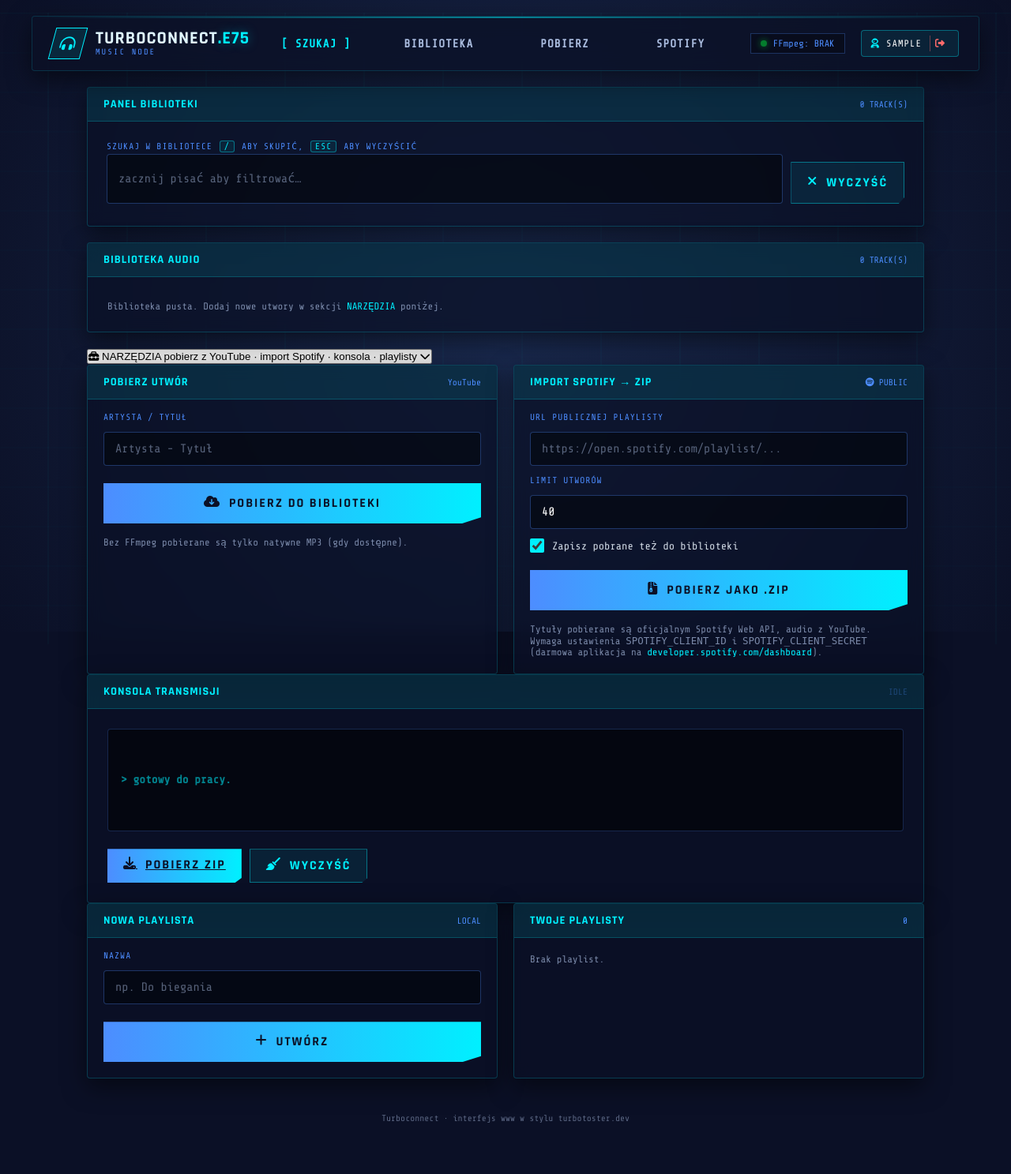
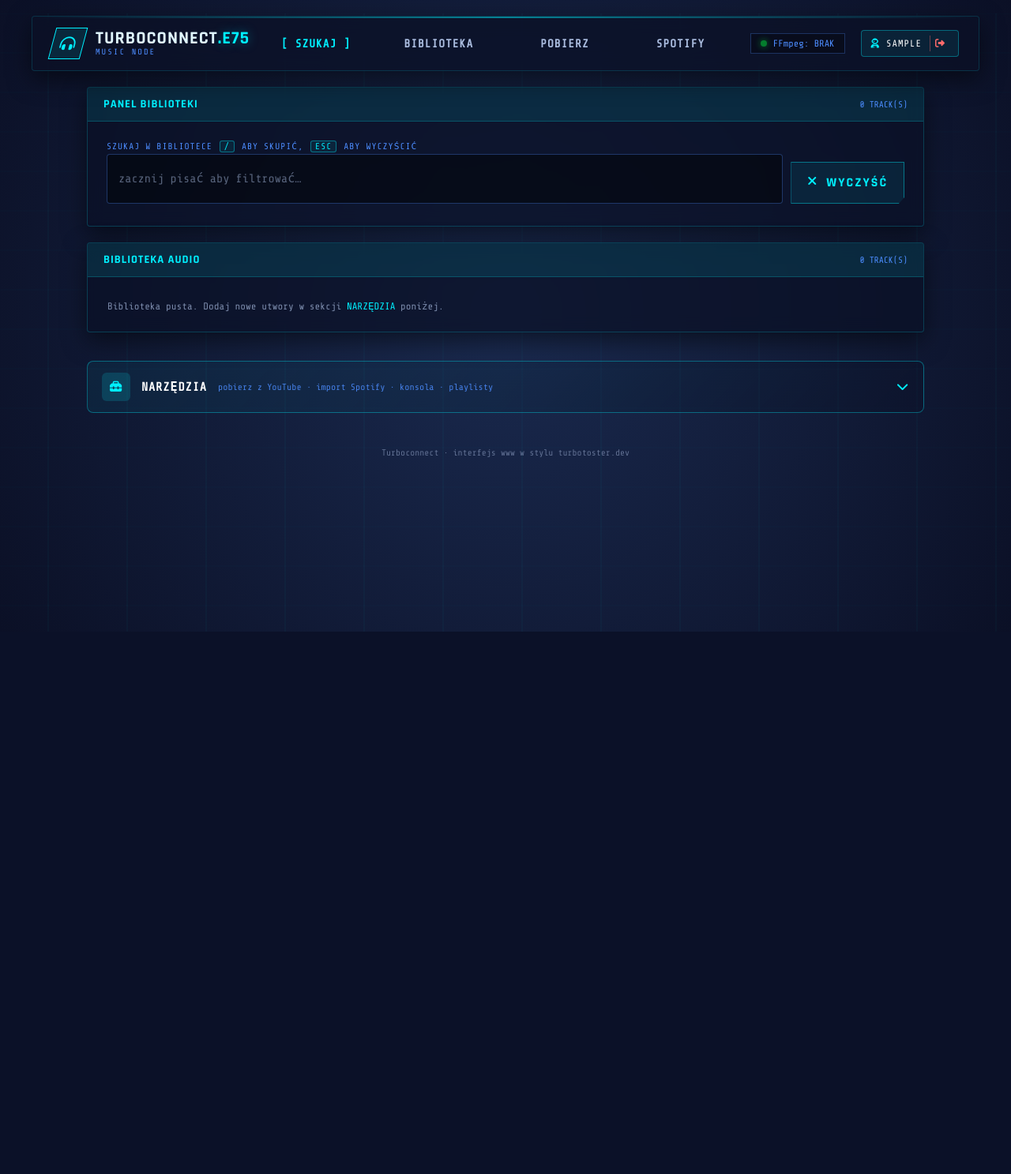
Before and after one commit to Turbotoster7/TurboConnect.75, a Flask app: page /music in a window 1280 px wide. Shown: the whole page at 79% size. After the commit the page ends 800 px from the top, so only its background shows below. Run offline with Flask 3, Linux system fonts and the light colour scheme; the visitor is signed in with stand-in values (Sample User, id 1); some libraries are stand-ins or nearby versions.

Commit message:
server fix

```diff
--- a/server/static/css/turboconnect.css
+++ b/server/static/css/turboconnect.css
@@ -2309,3 +2309,95 @@
 }
 
 /* =========================================
+   Rozwijacz "NARZĘDZIA"
+   ========================================= */
+.tc-tools {
+    margin-top: 1rem;
+}
+.tc-tools-toggle {
+    display: flex;
+    align-items: center;
+    gap: 14px;
+    width: 100%;
+    padding: 14px 18px;
+    background: linear-gradient(135deg, rgba(0, 240, 255, 0.06) 0%, rgba(11, 16, 38, 0.4) 100%);
+    border: 1px solid rgba(0, 240, 255, 0.35);
+    border-radius: 8px;
+    color: var(--primary);
+    font-family: var(--font-mono);
+    font-size: 0.95rem;
+    letter-spacing: 0.06em;
+    text-transform: uppercase;
+    cursor: pointer;
+    transition: 0.25s ease;
+    text-align: left;
+}
+.tc-tools-toggle:hover {
+    background: linear-gradient(135deg, rgba(0, 240, 255, 0.12) 0%, rgba(11, 16, 38, 0.6) 100%);
+    border-color: rgba(0, 240, 255, 0.6);
+    transform: translateY(-1px);
+    box-shadow: 0 6px 18px rgba(0, 240, 255, 0.12);
+}
+.tc-tools-icon {
+    flex: 0 0 auto;
+    width: 36px; height: 36px;
+    display: inline-flex; align-items: center; justify-content: center;
+    background: rgba(0, 240, 255, 0.15);
+    border-radius: 6px;
+    color: var(--primary);
+}
+.tc-tools-label {
+    flex: 0 0 auto;
+    color: #fff;
+    font-weight: 600;
+}
+.tc-tools-sub {
+    flex: 1 1 auto;
+    color: var(--secondary);
+    font-size: 0.72rem;
+    text-transform: none;
+    letter-spacing: 0;
+    opacity: 0.85;
+    white-space: nowrap;
+    overflow: hidden;
+    text-overflow: ellipsis;
+}
+.tc-tools-chevron {
+    flex: 0 0 auto;
+    transition: transform 0.3s ease;
+    color: var(--primary);
+}
+.tc-tools-toggle[aria-expanded="true"] .tc-tools-chevron {
+    transform: rotate(180deg);
+}
+.tc-tools-toggle[aria-expanded="true"] {
+    border-color: var(--primary);
+    box-shadow: 0 0 16px rgba(0, 240, 255, 0.18);
+}
+
+.tc-tools-area {
+    max-height: 0;
+    overflow: hidden;
+    opacity: 0;
+    transform: translateY(-4px);
+    transition:
+        max-height 0.45s cubic-bezier(0.22, 1, 0.36, 1),
+        opacity 0.3s ease,
+        transform 0.3s ease;
+    will-change: max-height, opacity, transform;
+}
+.tc-tools-area.is-open {
+    max-height: 8000px;
+    opacity: 1;
+    transform: translateY(0);
+}
+.tc-tools-inner {
+    padding-top: 1rem;
+    display: flex;
+    flex-direction: column;
+    gap: 1rem;
+}
+
+@media (max-width: 700px) {
+    .tc-tools-sub { display: none; }
+}
```
